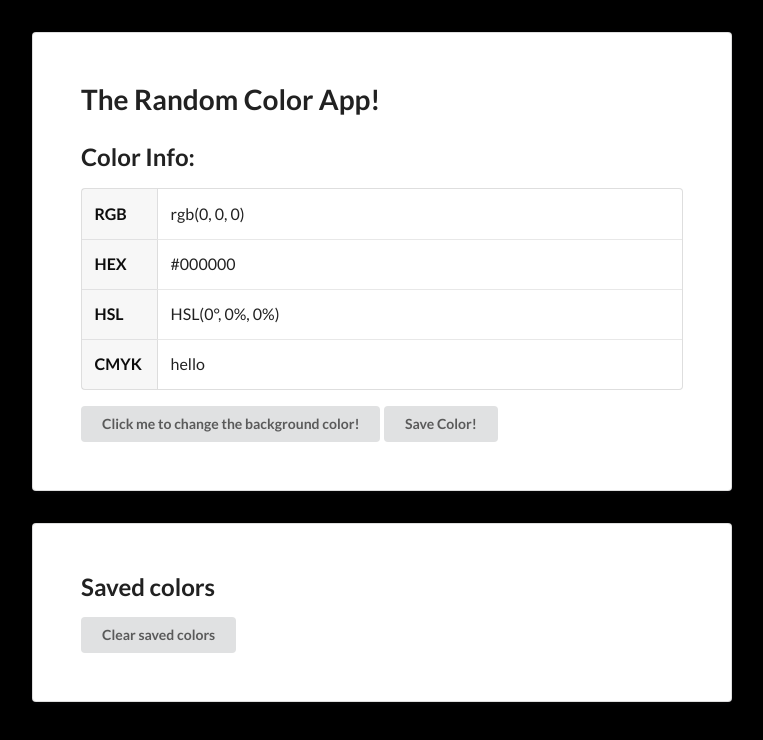
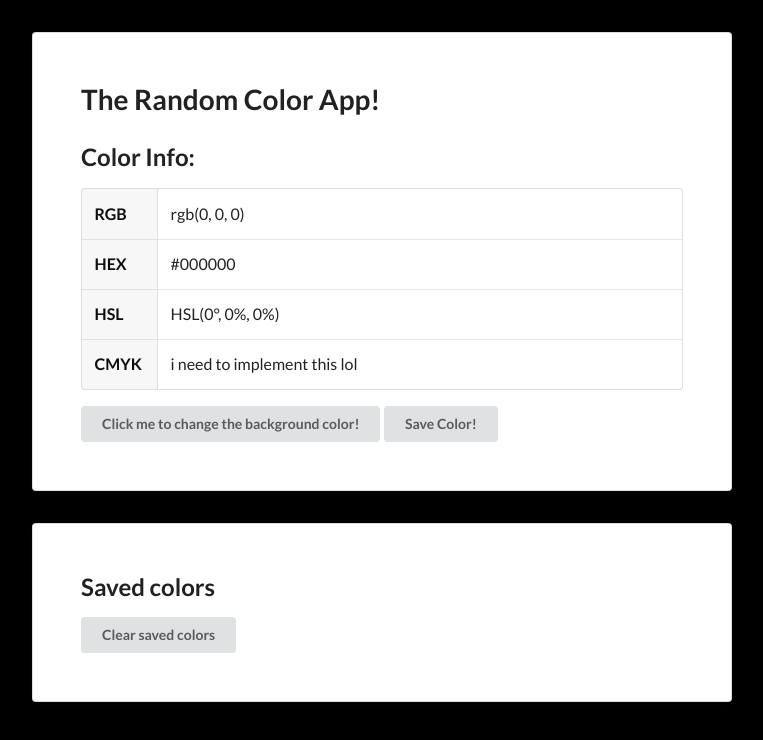
Before and after one commit to aaronpo97/the-color-app, a React (Create React App) app: page / in a window 1280 px wide. Shown: the top 740 px of the page, without its empty margins (258-1021 px from the left). Built offline with nearby package versions, Linux system fonts and the light colour scheme.

Commit message:
minor tweak to Color class

```diff
--- a/src/Color.js
+++ b/src/Color.js
@@ -55,7 +55,7 @@ class RGBColor {
 	}
 
 	cmyk() {
-		return 'hello';
+		return 'i need to implement this lol';
 	}
 }
 
```
